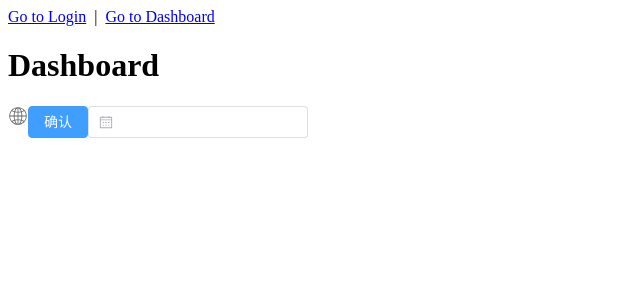
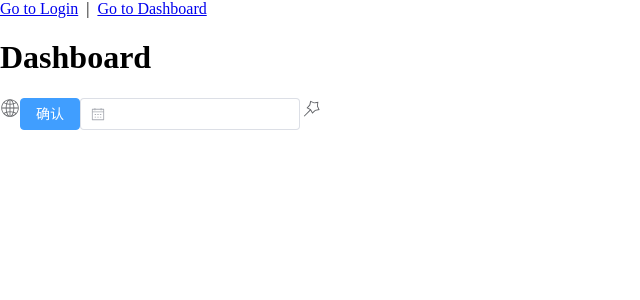
Before and after one commit to JacobShi777/petal-vue3-lite, a Vue app: page /#/ in a window 1280 px wide. Shown: the top 300 px of the page, without its empty margins (0-640 px from the left). Built offline with nearby package versions, Linux system fonts and the light colour scheme.

Commit message:
feat: 主题

```diff
--- a/components.d.ts
+++ b/components.d.ts
@@ -17,5 +17,6 @@ declare module 'vue' {
     RouterLink: typeof import('vue-router')['RouterLink']
     RouterView: typeof import('vue-router')['RouterView']
     SvgIcon: typeof import('./src/components/SvgIcon/index.vue')['default']
+    ThemeSwitch: typeof import('./src/components/ThemeSwitch/index.vue')['default']
   }
 }
--- /dev/null
+++ b/src/components/ThemeSwitch/index.vue
@@ -0,0 +1,52 @@
+<script lang="ts" setup>
+import { type Theme, useThemeStore } from '@/store/theme'
+
+interface ThemeItem {
+  key: Theme
+  name: string
+}
+
+const themeList: ThemeItem[] = [
+  { key: 'light', name: 'common.theme.light' },
+  { key: 'dark', name: 'common.theme.dark' },
+  { key: 'light-green', name: 'common.theme.light-green' },
+]
+
+const themeStore = useThemeStore()
+
+const command = (command: Theme) => {
+  themeStore.setTheme(command)
+}
+</script>
+
+<template>
+  <el-dropdown @command="command">
+    <span class="dropdown-link">
+      <svg-icon name="theme"></svg-icon>
+    </span>
+    <template #dropdown>
+      <el-dropdown-menu>
+        <el-dropdown-item
+          v-for="item in themeList"
+          :key="item.key"
+          :command="item.key"
+          :disabled="item.key === themeStore.theme"
+        >
+          {{ $t(item.name) }}
+        </el-dropdown-item>
+      </el-dropdown-menu>
+    </template>
+  </el-dropdown>
+</template>
+
+<style lang="scss" scoped>
+.dropdown-link {
+  outline: none;
+  cursor: pointer;
+
+  svg {
+    width: 22px;
+    height: 22px;
+  }
+}
+</style>
--- a/src/main.ts
+++ b/src/main.ts
@@ -7,6 +7,7 @@ import SvgIcon from '@/components/SvgIcon/index.vue'
 import router from '@/router'
 import store from '@/store'
 import i18n from '@/locales'
+import '@/styles/index.scss'
 
 // 使用createApp创建Vue应用实例，并传入根组件App
 const app = createApp(App)
--- /dev/null
+++ b/src/store/theme.ts
@@ -0,0 +1,35 @@
+import { ref } from 'vue'
+import { defineStore } from 'pinia'
+
+export type Theme = 'light' | 'dark' | 'light-green'
+
+export const useThemeStore = defineStore(
+  'theme',
+  () => {
+    const theme = ref<Theme>('light')
+
+    function setTheme(_theme: Theme) {
+      theme.value = _theme
+      document.documentElement.className = _theme
+    }
+
+    const initTheme = () => {
+      if (!['light', 'dark', 'light-green'].includes(theme.value)) {
+        const isDark = window.matchMedia('(prefers-color-scheme: dark)').matches
+        theme.value = isDark ? 'dark' : 'light'
+      }
+      setTheme(theme.value)
+    }
+
+    return {
+      theme,
+      setTheme,
+      initTheme,
+    }
+  },
+  {
+    persist: {
+      paths: ['theme'],
+    },
+  },
+)
--- /dev/null
+++ b/src/styles/dark/element-plus.css
@@ -0,0 +1 @@
+@import 'element-plus/theme-chalk/dark/css-vars.css';
--- /dev/null
+++ b/src/styles/index.scss
@@ -0,0 +1,15 @@
+@import './dark/element-plus.css';
+@import './light-green/element-plus.css';
+
+html {
+  height: 100%;
+}
+
+body {
+  height: 100%;
+  margin: 0;
+}
+
+#app {
+  height: 100%;
+}
--- /dev/null
+++ b/src/styles/light-green/element-plus.css
@@ -0,0 +1,10 @@
+html.light-green {
+  color-scheme: light;
+  --el-color-primary: #13b267;
+  --el-color-primary-light-3: #67c23a;
+  --el-color-primary-light-5: #95d475;
+  --el-color-primary-light-7: #b3e19d;
+  --el-color-primary-light-8: #d1edc4;
+  --el-color-primary-light-9: #f0f9eb;
+  --el-color-primary-dark-2: #0c7a43;
+}
--- a/src/views/dashboard/index.vue
+++ b/src/views/dashboard/index.vue
@@ -10,8 +10,9 @@ const handleConfirm = () => {
   <div>
     <h1>Dashboard</h1>
     <LocaleSwitch />
-    <el-button type="primary" @click="handleConfirm">{{ t('common.action.confirm') }}</el-button>
+    <el-button type="primary" @click="handleConfirm">{{ $t('common.action.confirm') }}</el-button>
     <el-date-picker type="date" />
+    <ThemeSwitch />
   </div>
 </template>
 
```
Also changed, not shown: src/assets/svg/theme.svg (added).
